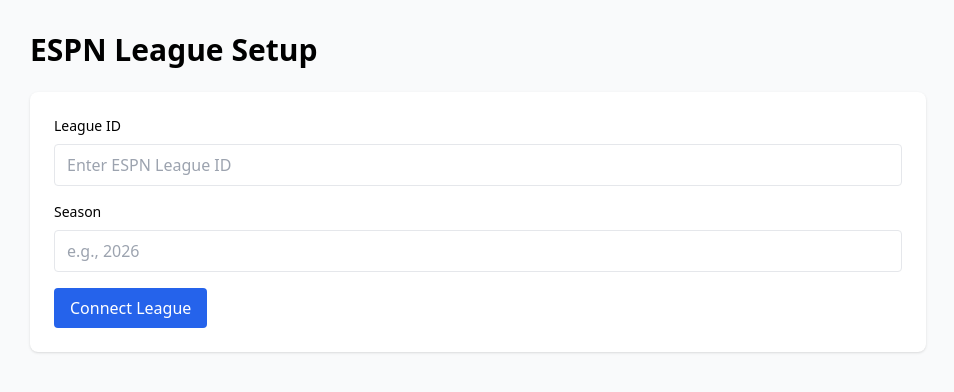
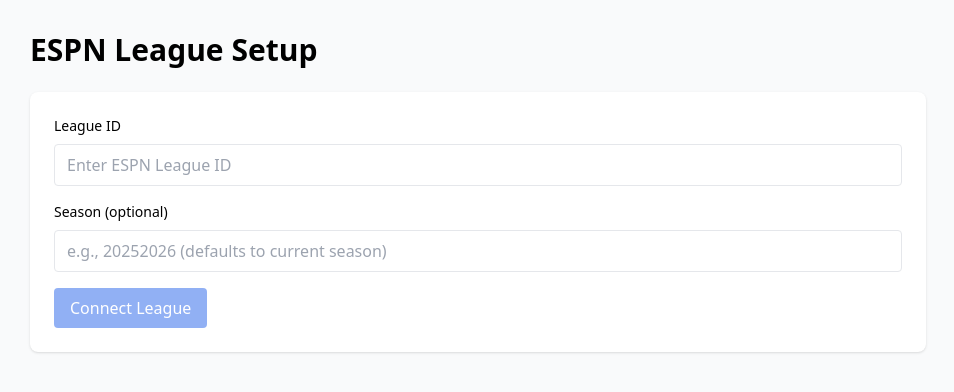
Before and after one commit to aidanapito/NHLFantasyHockeyTool, a Next.js app: page /espn-setup in a window 1280 px wide. Shown: the top 392 px of the page, without its empty margins (162-1116 px from the left). Built offline with nearby package versions, Linux system fonts and the light colour scheme.

Commit message:
goalie zscore and tpv updated to correctly display in stats table

```diff
--- a/app/api/players/stats/route.ts
+++ b/app/api/players/stats/route.ts
@@ -113,6 +113,7 @@
           shotsAgainst: stats.shotsAgainst || 0,
           goalsAgainst: stats.goalsAgainst || 0,
           savePct: stats.savePct || 0,
+          gaa: stats.gaa || 0,
           goalsAgainstAverage: stats.gaa || 0,
           shutouts: stats.shutouts || 0,
         });
--- a/app/espn-setup/page.tsx
+++ b/app/espn-setup/page.tsx
@@ -1,10 +1,70 @@
 'use client';
 
 import { useState } from 'react';
+import { useRouter } from 'next/navigation';
+import { saveLeagueSettings } from '@/lib/league-settings';
 
 export default function ESPNSetupPage() {
+  const router = useRouter();
   const [leagueId, setLeagueId] = useState('');
   const [season, setSeason] = useState('');
+  const [isLoading, setIsLoading] = useState(false);
+  const [error, setError] = useState<string | null>(null);
+  const [success, setSuccess] = useState<string | null>(null);
+
+  const handleConnect = async () => {
+    if (!leagueId.trim()) {
+      setError('Please enter a League ID');
+      return;
+    }
+
+    setIsLoading(true);
+    setError(null);
+    setSuccess(null);
+
+    try {
+      const response = await fetch('/api/fantasy/league/update', {
+        method: 'POST',
+        headers: {
+          'Content-Type': 'application/json',
+        },
+        body: JSON.stringify({
+          leagueId: leagueId.trim(),
+          season: season.trim() || undefined,
+        }),
+      });
+
+      const data = await response.json();
+
+      if (!response.ok) {
+        throw new Error(data.error || data.message || 'Failed to connect league');
+      }
+
+      // Save league settings to localStorage
+      saveLeagueSettings({
+        leagueId: data.leagueId,
+        season: data.season,
+        lastSyncedAt: data.refreshedAt,
+      });
+
+      setSuccess(`Successfully connected to ${data.leagueName || 'league'}!`);
+
+      // Redirect to home page after a short delay
+      setTimeout(() => {
+        router.push('/');
+      }, 2000);
+    } catch (err: any) {
+      setError(err.message || 'Failed to connect league. Please check your League ID and try again.');
+    } finally {
+      setIsLoading(false);
+    }
+  };
+
+  const handleKeyPress = (e: React.KeyboardEvent) => {
+    if (e.key === 'Enter' && !isLoading) {
+      handleConnect();
+    }
+  };
 
   return (
     <div className="min-h-screen bg-gray-50 p-8">
@@ -21,26 +81,46 @@
                 type="text"
                 value={leagueId}
                 onChange={(e) => setLeagueId(e.target.value)}
-                className="w-full border rounded px-3 py-2"
+                onKeyPress={handleKeyPress}
+                disabled={isLoading}
+                className="w-full border rounded px-3 py-2 disabled:opacity-50 disabled:cursor-not-allowed"
                 placeholder="Enter ESPN League ID"
               />
             </div>
 
             <div>
               <label className="block text-sm font-medium mb-2">
-                Season
+                Season (optional)
               </label>
               <input
                 type="text"
                 value={season}
                 onChange={(e) => setSeason(e.target.value)}
-                className="w-full border rounded px-3 py-2"
-                placeholder="e.g., 2026"
+                onKeyPress={handleKeyPress}
+                disabled={isLoading}
+                className="w-full border rounded px-3 py-2 disabled:opacity-50 disabled:cursor-not-allowed"
+                placeholder="e.g., 20252026 (defaults to current season)"
               />
             </div>
 
-            <button className="bg-blue-600 text-white px-4 py-2 rounded hover:bg-blue-700">
-              Connect League
+            {error && (
+              <div className="bg-red-50 border border-red-200 text-red-800 px-4 py-3 rounded">
+                {error}
+              </div>
+            )}
+
+            {success && (
+              <div className="bg-green-50 border border-green-200 text-green-800 px-4 py-3 rounded">
+                {success}
+              </div>
+            )}
+
+            <button
+              onClick={handleConnect}
+              disabled={isLoading || !leagueId.trim()}
+              className="bg-blue-600 text-white px-4 py-2 rounded hover:bg-blue-700 disabled:opacity-50 disabled:cursor-not-allowed transition-colors"
+            >
+              {isLoading ? 'Connecting...' : 'Connect League'}
             </button>
           </div>
         </div>
--- a/components/StatsDisplay.tsx
+++ b/components/StatsDisplay.tsx
@@ -246,9 +246,8 @@
     });
 
     // Calculate Z-scores for goalies
-    const goaliesWithZScore = goalies.map((player: any) => ({
-      ...player,
-      zScore: calculateGoalieZScore(
+    const goaliesWithZScore = goalies.map((player: any) => {
+      const zScore = calculateGoalieZScore(
         {
           wins: player.wins || 0,
           shutouts: player.shutouts || 0,
@@ -263,8 +262,13 @@
           savePct: p.savePct || 0,
           gamesPlayed: p.gamesPlayed || 0,
         }))
-      ),
-    }));
+      );
+      return {
+        ...player,
+        zScore,
+        tpv: zScore, // For goalies, TPV = zScore
+      };
+    });
 
     return [...skatersWithZScore, ...goaliesWithZScore];
   }, [stats?.data.samplePlayers]);
@@ -626,10 +630,15 @@
         const transformedData: StatsData = {
           success: true,
           season: dbData.season || '20252026',
-          data: {
-            samplePlayers: dbData.data || [],
-            totalPlayers: dbData.count || 0,
-          },
+          data: type === 'goalies'
+            ? {
+                sampleGoalies: dbData.data || [],
+                totalGoalies: dbData.count || 0,
+              }
+            : {
+                samplePlayers: dbData.data || [],
+                totalPlayers: dbData.count || 0,
+              },
         };
 
         console.log('[StatsDisplay] Setting stats, player count:', transformedData.data.totalPlayers);
@@ -1098,6 +1107,11 @@
                     <span className="text-xs text-gray-500">(Z)</span>
                   </div>
                 </SortableHeader>
+                <SortableHeader field="tpv" className="px-3 py-3.5 text-right text-sm font-semibold text-gray-900 bg-green-50">
+                  <div className="flex items-center justify-end gap-1">
+                    <span className="font-bold">TPV</span>
+                  </div>
+                </SortableHeader>
                 <SortableHeader field="team" className="px-3 py-3.5 text-left text-sm font-semibold text-gray-900">Team</SortableHeader>
                 <SortableHeader field="gamesPlayed" className="px-3 py-3.5 text-right text-sm font-semibold text-gray-900">GP</SortableHeader>
                 <SortableHeader field="wins" className="px-3 py-3.5 text-right text-sm font-semibold text-gray-900">W</SortableHeader>
@@ -1112,9 +1126,8 @@
                 if (!stats.data.sampleGoalies) return [];
 
                 // Calculate Z-scores for goalies
-                const goaliesWithZScore = stats.data.sampleGoalies.map((goalie: any) => ({
-                  ...goalie,
-                  zScore: calculateGoalieZScore(
+                const goaliesWithZScore = stats.data.sampleGoalies.map((goalie: any) => {
+                  const zScore = calculateGoalieZScore(
                     {
                       wins: goalie.wins || 0,
                       shutouts: goalie.shutouts || 0,
@@ -1129,8 +1142,13 @@
                       savePct: g.savePct || 0,
                       gamesPlayed: g.gamesPlayed || 0,
                     }))
-                  ),
-                }));
+                  );
+                  return {
+                    ...goalie,
+                    zScore,
+                    tpv: zScore, // For goalies, TPV = zScore
+                  };
+                });
 
                 let filtered = goaliesWithZScore;
 
@@ -1173,6 +1191,10 @@
                   } else if (sortField === 'zScore') {
                     aValue = parseFloat(String(a.zScore || '0')) || 0;
                     bValue = parseFloat(String(b.zScore || '0')) || 0;
+                    isNumber = true;
+                  } else if (sortField === 'tpv') {
+                    aValue = parseFloat(String(a.tpv || '0')) || 0;
+                    bValue = parseFloat(String(b.tpv || '0')) || 0;
                     isNumber = true;
                   } else {
                     // For numeric goalie fields
@@ -1250,6 +1272,11 @@
                   <td className="whitespace-nowrap px-3 py-4 text-sm text-right bg-blue-50">
                     <span className={`font-semibold ${(goalie.zScore || 0) >= 0 ? 'text-green-700' : 'text-red-600'}`}>
                       {(goalie.zScore || 0).toFixed(2)}
+                    </span>
+                  </td>
+                  <td className="whitespace-nowrap px-3 py-4 text-sm text-right bg-green-50">
+                    <span className={`font-semibold ${(goalie.tpv || 0) >= 0 ? 'text-green-700' : 'text-red-600'}`}>
+                      {(goalie.tpv || 0).toFixed(2)}
                     </span>
                   </td>
                   <td className="whitespace-nowrap px-3 py-4 text-sm text-gray-500">{goalie.team}</td>
```
